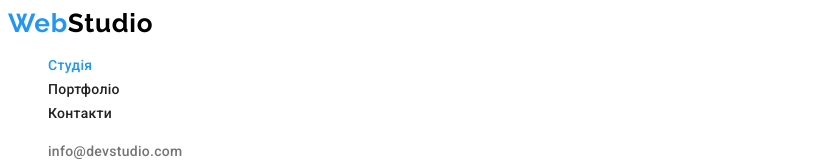
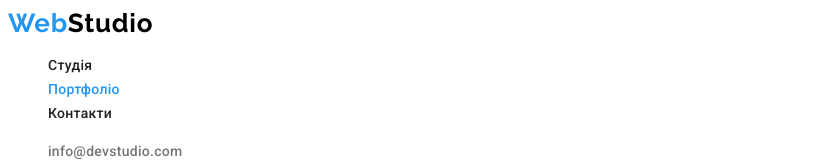
Before and after one commit to ForestDr/goit-markup-hw-02, a plain HTML site: page portfolio.html in a window 1280 px wide. Shown: the top 161 px of the page, without its empty margins (0-815 px from the left). Drawn offline with Linux system fonts and the light colour scheme.

Commit message:
fixed header

```diff
--- a/portfolio.html
+++ b/portfolio.html
@@ -19,8 +19,8 @@
         <a class="logo logo-nav link" href="./"><span>Web</span>Studio</a>
 
         <ul class="site-nav list">
-          <li><a class="site-nav-link link current" href="./">Студія</a></li>
-          <li><a class="site-nav-link link" href="./portfolio.html">Портфоліо</a></li>
+          <li><a class="site-nav-link link" href="./">Студія</a></li>
+          <li><a class="site-nav-link link current" href="./portfolio.html">Портфоліо</a></li>
           <li><a class="site-nav-link link" href="">Контакти</a></li>
         </ul>
       </nav>
```
